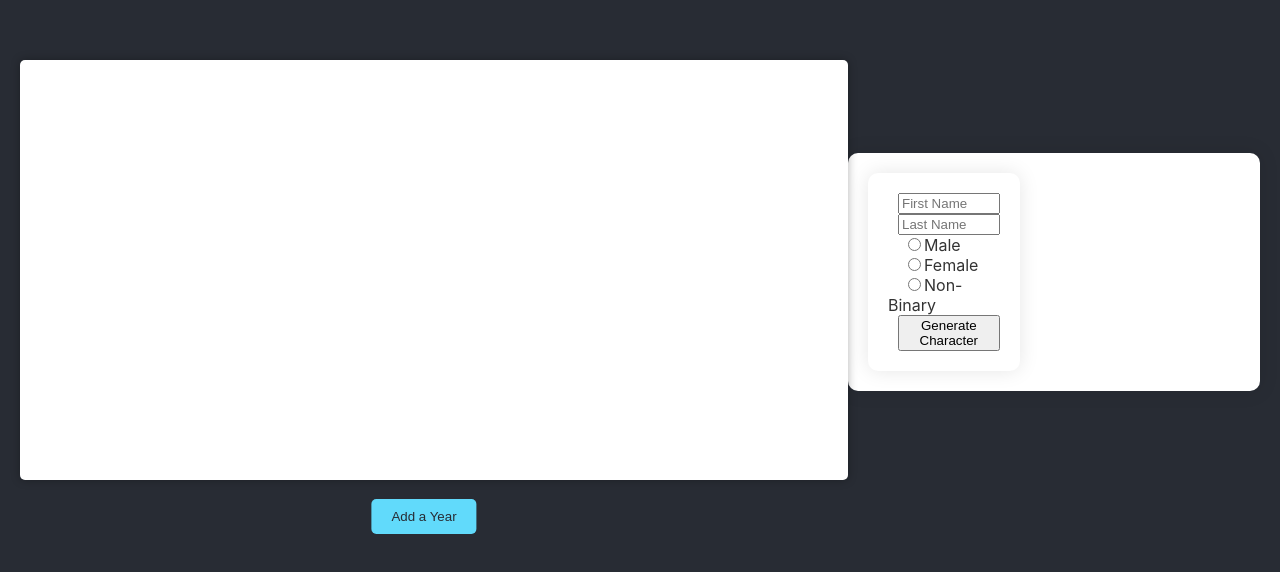
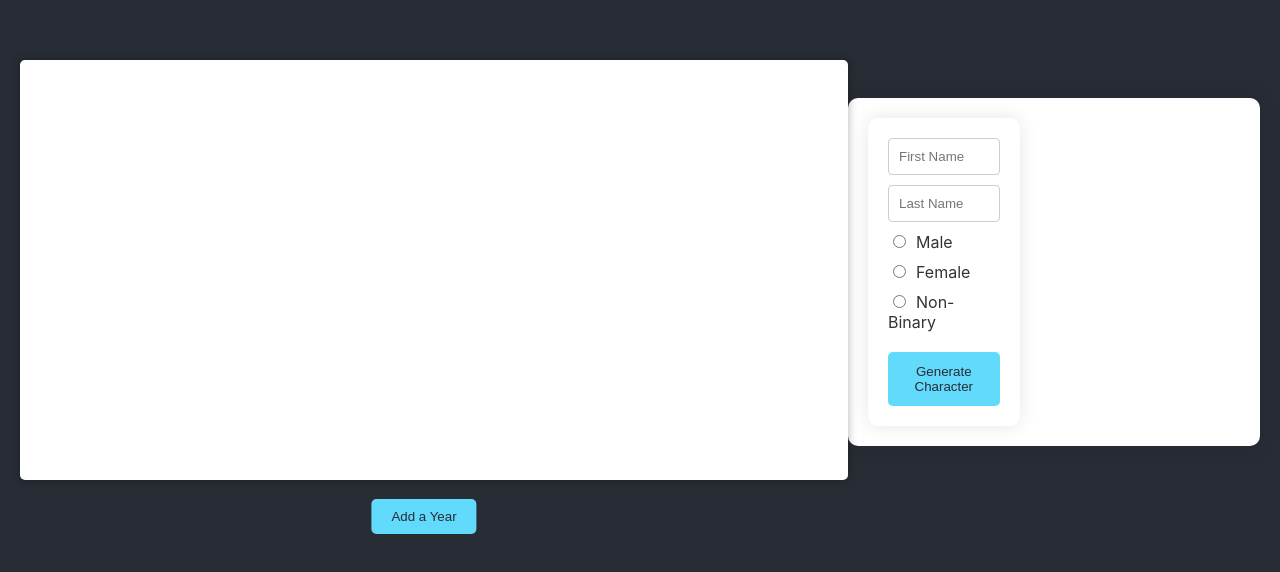
Before and after one commit to Nazrat450/Fables-of-Fantasy, a React (Create React App) app: page / in a window 1280 px wide. Shown: the part 148-720 px from the top of the page. Built offline with nearby package versions, Linux system fonts and the light colour scheme.

Commit message:
Updated CSS

```diff
--- a/src/App.css
+++ b/src/App.css
@@ -17,6 +17,15 @@
 
   .App-log {
     margin-bottom: 20px;
+  }
+
+  .App-log textarea {
+    height: 200px; /* reduced height for mobile */
+  }
+
+  .CharacterGen {
+    width: 100%; /* full width for mobile */
+    padding: 10px; /* reduced padding */
   }
 }
 
@@ -67,14 +76,39 @@
   flex-direction: column;
 }
 
+.input-field {
+  width: 100%;
+  padding: 10px;
+  margin-bottom: 10px;
+  box-sizing: border-box;
+  border: 1px solid #ccc;
+  border-radius: 4px;
+}
+
+.radio-option {
+  margin-right: 10px;
+}
+
+label {
+  display: block;
+  margin-bottom: 10px;
+}
+
 #genbut {
-  margin-left: 10px;
+  display: block;
+  width: 100%;
+  padding: 12px 20px;
+  margin-top: 10px;
+  background-color: #61dafb;
+  color: #282c34;
+  border: none;
+  border-radius: 5px;
+  cursor: pointer;
+  transition: background-color 0.2s;
 }
-.radio-option {
-  margin-left: 20px;
-}
-.input-field {
-  margin-left: 10px;
+
+#genbut:hover {
+  background-color: #4fa8d7;
 }
 
 .modal {
--- a/src/CharacterGen.js
+++ b/src/CharacterGen.js
@@ -116,20 +116,20 @@ const CharacterGen = ({ character, setCharacter, showClassModal, setShowClassMod
   return (
     <div>
       {!character ? (
-        <div class= "CharacterGen">
-          <input type="text" placeholder="First Name" class="input-field" value={firstName} onChange={e => setFirstName(e.target.value)} />
-          <input type="text" placeholder="Last Name" class="input-field" value={lastName} onChange={e => setLastName(e.target.value)} />
+        <div className= "CharacterGen">
+          <input type="text" placeholder="First Name" className="input-field" value={firstName} onChange={e => setFirstName(e.target.value)} />
+          <input type="text" placeholder="Last Name" className="input-field" value={lastName} onChange={e => setLastName(e.target.value)} />
 
           <label>
-            <input type="radio" name="gender" class="radio-option" value="Male" checked={gender === 'Male'} onChange={e => setGender(e.target.value)} />
+            <input type="radio" name="gender" className="radio-option" value="Male" checked={gender === 'Male'} onChange={e => setGender(e.target.value)} />
             Male
           </label>
           <label>
-            <input type="radio" name="gender" class="radio-option" value="Female" checked={gender === 'Female'} onChange={e => setGender(e.target.value)} />
+            <input type="radio" name="gender" className="radio-option" value="Female" checked={gender === 'Female'} onChange={e => setGender(e.target.value)} />
             Female
           </label>
           <label>
-            <input type="radio" name="gender" class="radio-option" value="Non-Binary" checked={gender === 'Non-Binary'} onChange={e => setGender(e.target.value)} />
+            <input type="radio" name="gender" className="radio-option" value="Non-Binary" checked={gender === 'Non-Binary'} onChange={e => setGender(e.target.value)} />
             Non-Binary
           </label>
 
```
